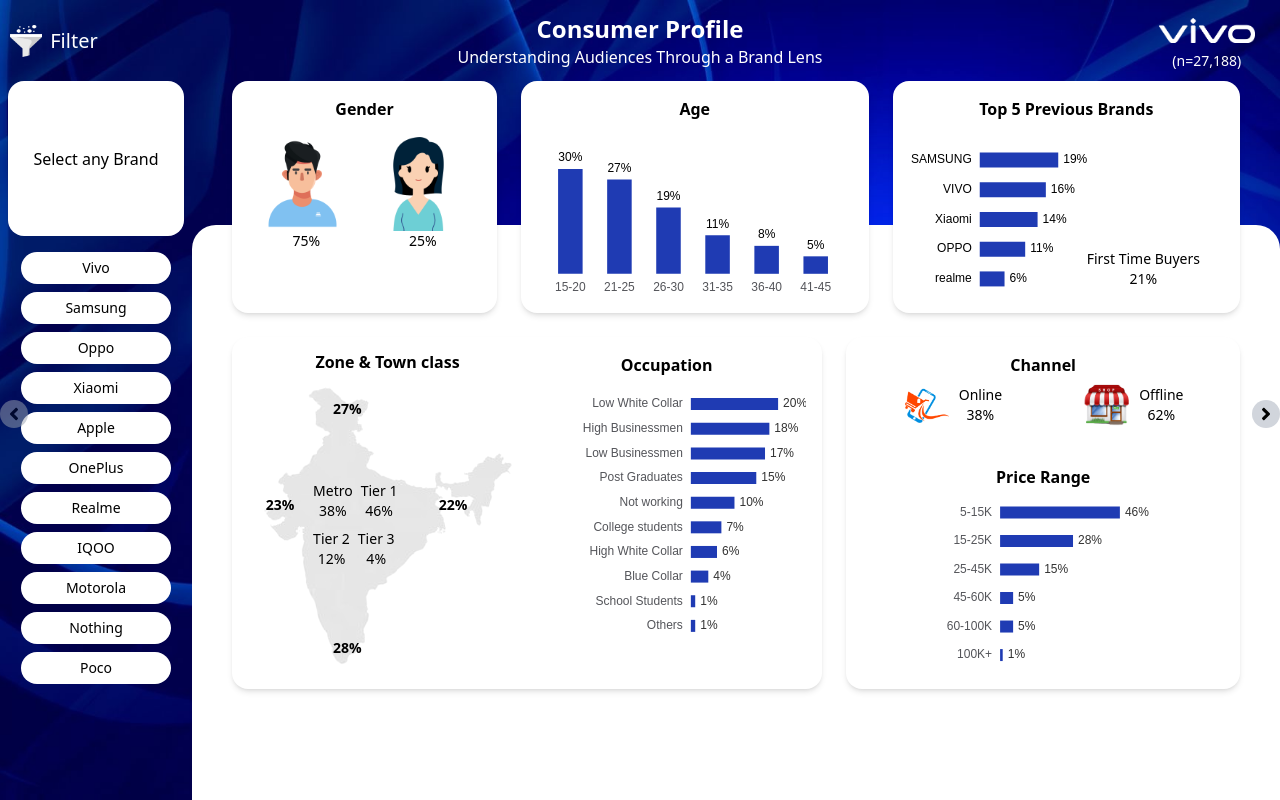
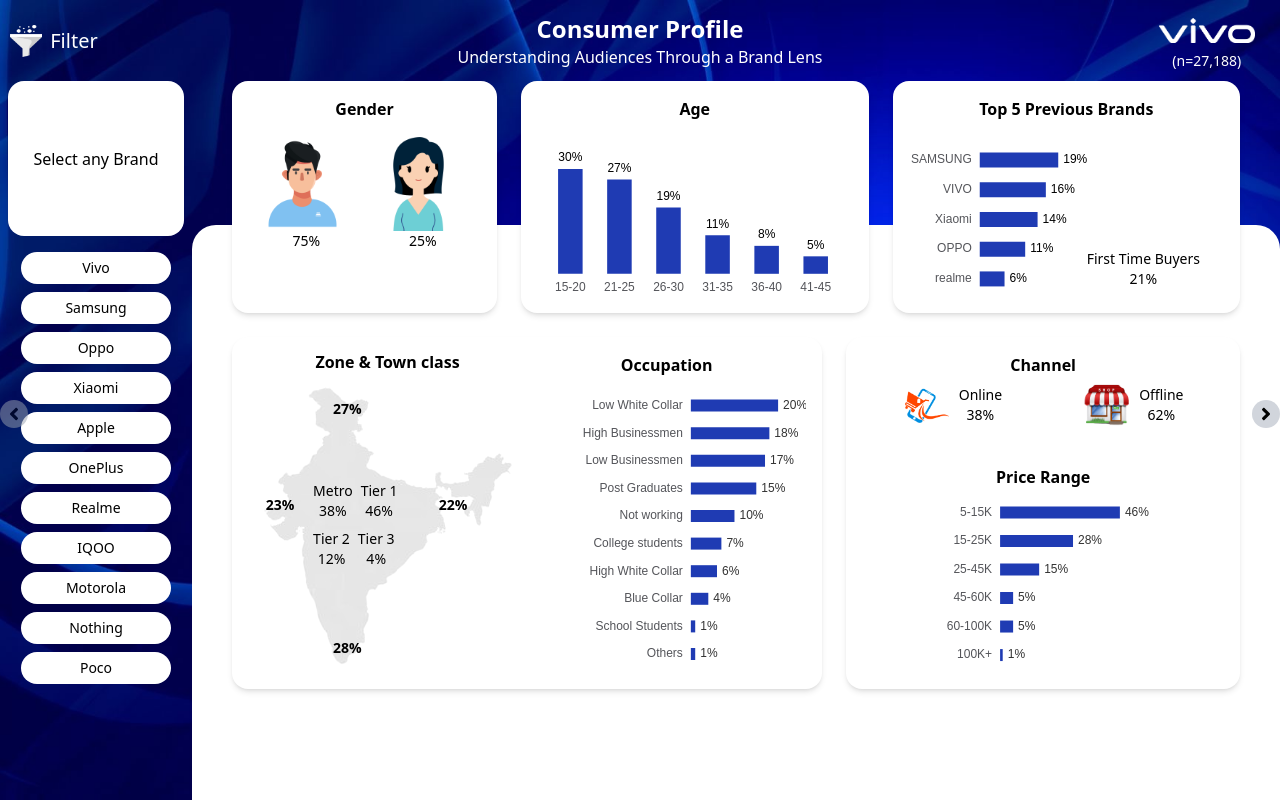
Before and after one commit to JobinReji/VivoDashboard, a React (Vite) app: page /dashboard in a window 1280 px wide. Built offline with nearby package versions, Linux system fonts and the light colour scheme.

Commit message:
Formatted Chart Y-axis text

```diff
--- a/src/components/Charts.jsx
+++ b/src/components/Charts.jsx
@@ -63,7 +63,6 @@
       axisLine: { show: false },
       axisTick: { show: false },
       axisLabel: {
-        color: "#000",
         fontSize: 12,
       },
     },
@@ -126,7 +125,7 @@
       left: "20%",
       right: "10%",
       top: "5%",
-      bottom: "5%",
+      bottom: "-5%",
       containLabel: true,
     },
     xAxis: {
```
